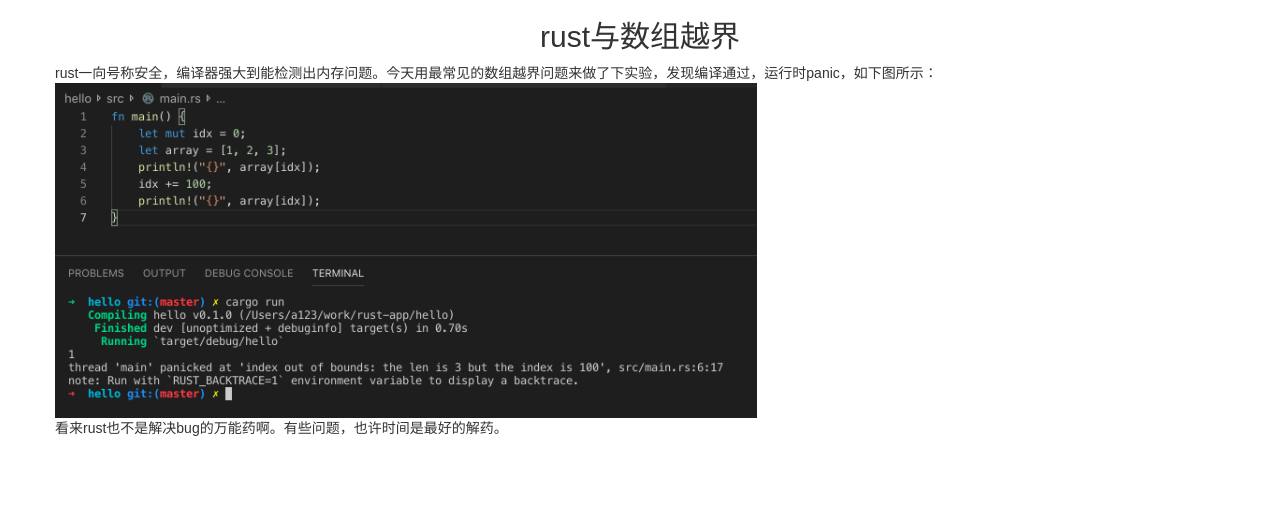
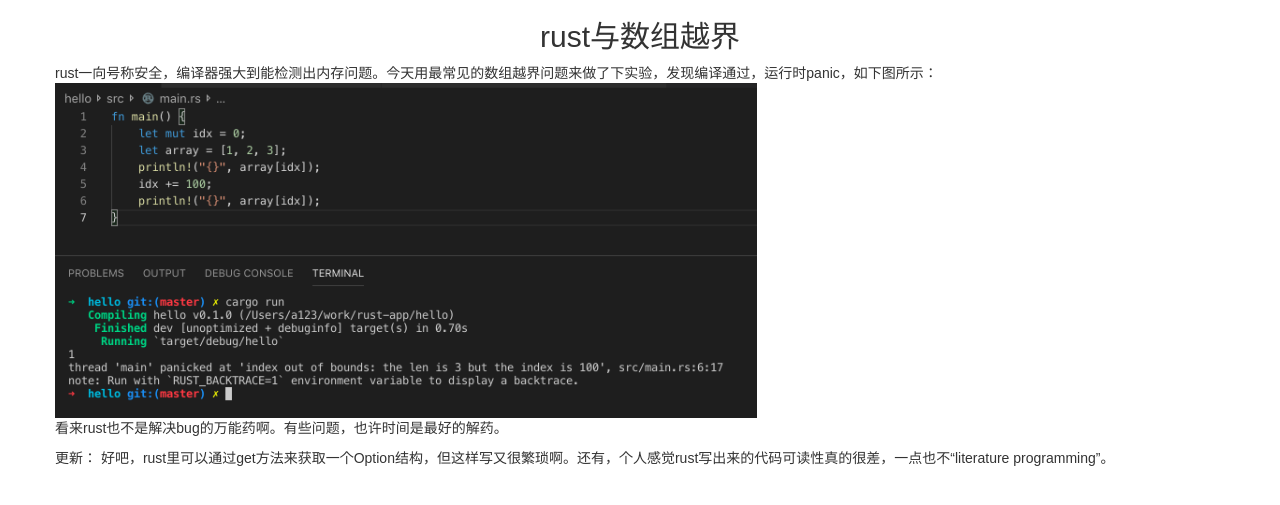
Before and after one commit to Wusuluren/wusuluren.github.io, a Jekyll site: the page built from _posts/2019-07-28-rust_and_array_ bounds.md, in a window 1280 px wide. Shown: the top 505 px of the page. Built offline with Jekyll 4.4.1, drawn with Linux system fonts in a browser that asks for light colours; nearby versions of some CDN libraries; comment, search, counter and statistics services are not loaded.

Commit message:
rust and array bounds

```diff
--- a/_posts/2019-07-28-rust_and_array_ bounds.md
+++ b/_posts/2019-07-28-rust_and_array_ bounds.md
@@ -7,3 +7,6 @@ category: markdown
 rust一向号称安全，编译器强大到能检测出内存问题。今天用最常见的数组越界问题来做了下实验，发现编译通过，运行时panic，如下图所示：
 <img src="{{ site.baseurl }}/static/image/2019-07-28/array_bounds.png" width="60%" height="auto">
 看来rust也不是解决bug的万能药啊。有些问题，也许时间是最好的解药。
+
+更新：
+好吧，rust里可以通过get方法来获取一个Option结构，但这样写又很繁琐啊。还有，个人感觉rust写出来的代码可读性真的很差，一点也不“literature programming”。
```
